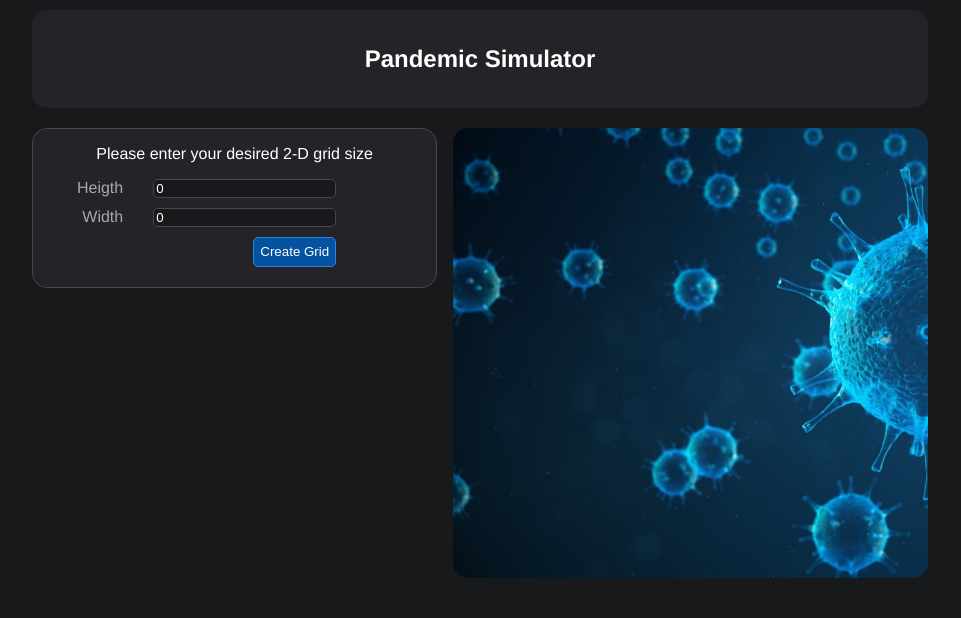
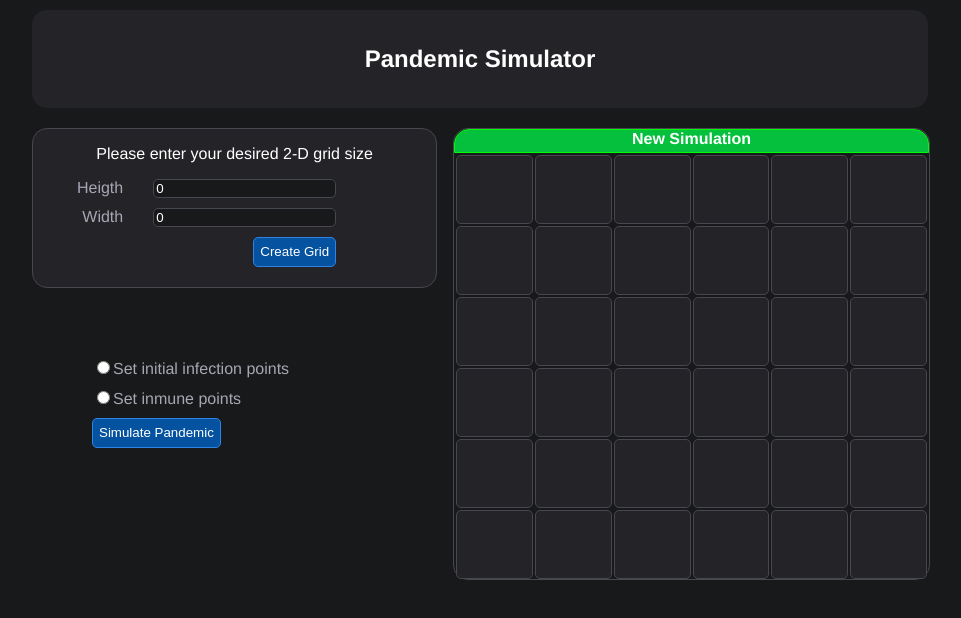
Before and after one commit to Josue0117/pandemic-simulator, a Vue app: page / in a window 1280 px wide. Shown: the top 618 px of the page, without its empty margins (160-1121 px from the left). Built offline with nearby package versions, Linux system fonts and the light colour scheme.

Commit message:
New funtionality: Set infection and inmune points

```diff
--- a/src/App.vue
+++ b/src/App.vue
@@ -2,9 +2,11 @@
   <div class="container">
     <tittle-bar tittle="Pandemic Simulator"></tittle-bar>
     <grid-form @create-new-grid="createCustomGrid" tittle="Please enter your desired 2-D grid size"></grid-form>
-    <img v-if="height == 0 && width == 0" src="./assets/virus3.jpg">
+    <!---<img v-if="height == 0 && width == 0" src="./assets/virus3.jpg">
     <grid v-else :height="height" :width="width"></grid>
-    <pandemic-points @change-pnt-to-set="changePointToSet" v-if="height != 0 && width != 0"></pandemic-points>
+    <pandemic-points @change-pnt-to-set="changePointToSet" v-if="height != 0 && width != 0"></pandemic-points> --->
+    <grid :height="height" :width="width" :pointType="pointType"></grid>
+    <pandemic-points @change-pnt-to-set="changePointToSet"></pandemic-points>
   </div>
 </template>
 
@@ -21,7 +23,7 @@ export default {
     return{
       height: 0,
       width:  0,
-      pointToSet: null,
+      pointType: null,
     };
   },
   methods: {
@@ -29,8 +31,9 @@ export default {
       this.height = inputHeight;
       this.width  = inputWidth;
     },
-    changePointToSet( pointsToSet ) {
-      this.pointToSet = pointsToSet;
+    changePointToSet( pointType ) {
+      this.pointType = pointType;
+      console.log(this.pointType)
     }
   },
 }
--- a/src/components/Grid.vue
+++ b/src/components/Grid.vue
@@ -2,13 +2,81 @@
     <section>
         <header>New Simulation</header>
         <table id="grid">
+            <tr>
+                <td id="id01" class="unselected" @click="setPoint('id01',pointType)"></td>
+                <td id="id02" class="unselected" @click="setPoint('id02',pointType)"></td>
+                <td id="id03" class="unselected" @click="setPoint('id03',pointType)"></td>
+                <td id="id04" class="unselected" @click="setPoint('id04',pointType)"></td>
+                <td id="id05" class="unselected" @click="setPoint('id05',pointType)"></td>
+                <td id="id06" class="unselected" @click="setPoint('id06',pointType)"></td>
+            </tr>
+            <tr>
+                <td id="id11" class="unselected" @click="setPoint('id11',pointType)"></td>
+                <td id="id12" class="unselected" @click="setPoint('id12',pointType)"></td>
+                <td id="id13" class="unselected" @click="setPoint('id13',pointType)"></td>
+                <td id="id14" class="unselected" @click="setPoint('id14',pointType)"></td>
+                <td id="id15" class="unselected" @click="setPoint('id15',pointType)"></td>
+                <td id="id16" class="unselected" @click="setPoint('id16',pointType)"></td>
+            </tr>
+            <tr>
+                <td id="id21" class="unselected" @click="setPoint('id21',pointType)"></td>
+                <td id="id22" class="unselected" @click="setPoint('id22',pointType)"></td>
+                <td id="id23" class="unselected" @click="setPoint('id23',pointType)"></td>
+                <td id="id24" class="unselected" @click="setPoint('id24',pointType)"></td>
+                <td id="id25" class="unselected" @click="setPoint('id25',pointType)"></td>
+                <td id="id26" class="unselected" @click="setPoint('id26',pointType)"></td>
+            </tr>
+            <tr>
+                <td id="id31" class="unselected" @click="setPoint('id31',pointType)"></td>
+                <td id="id32" class="unselected" @click="setPoint('id32',pointType)"></td>
+                <td id="id33" class="unselected" @click="setPoint('id33',pointType)"></td>
+                <td id="id34" class="unselected" @click="setPoint('id34',pointType)"></td>
+                <td id="id35" class="unselected" @click="setPoint('id35',pointType)"></td>
+                <td id="id36" class="unselected" @click="setPoint('id36',pointType)"></td>
+            </tr>
+            <tr>
+                <td id="id41" class="unselected" @click="setPoint('id41',pointType)"></td>
+                <td id="id42" class="unselected" @click="setPoint('id42',pointType)"></td>
+                <td id="id43" class="unselected" @click="setPoint('id43',pointType)"></td>
+                <td id="id44" class="unselected" @click="setPoint('id44',pointType)"></td>
+                <td id="id45" class="unselected" @click="setPoint('id45',pointType)"></td>
+                <td id="id46" class="unselected" @click="setPoint('id46',pointType)"></td>
+            </tr>
+            <tr>
+                <td id="id51" class="unselected" @click="setPoint('id51',pointType)"></td>
+                <td id="id52" class="unselected" @click="setPoint('id52',pointType)"></td>
+                <td id="id53" class="unselected" @click="setPoint('id53',pointType)"></td>
+                <td id="id54" class="unselected" @click="setPoint('id54',pointType)"></td>
+                <td id="id55" class="unselected" @click="setPoint('id55',pointType)"></td>
+                <td id="id56" class="unselected" @click="setPoint('id56',pointType)"></td>
+            </tr>
         </table>
     </section>
 </template>
 
 <script>
 export default {
-    props: [ 'height' , 'width'],
+    props: [ 'height' , 'width' , 'pointType' ],
+    methods: {
+        setPoint( id , pointType ) {
+            const point = document.getElementById(id);
+            if( point.className === 'unselected' ){
+                point.setAttribute('class','selected');
+                if( pointType === 'inmune' ){
+                    const style = document.createAttribute('style');
+                    style.value = 'border: solid 1px #00fa0c; background: #05c03d6b;'
+                    point.setAttributeNode(style);
+                } else {
+                    const style = document.createAttribute('style');
+                    style.value = 'border: solid 1px #fa0000; background: #c005056b;'
+                    point.setAttributeNode(style);
+                }
+            } else {
+                point.setAttribute('class','unselected');
+                point.removeAttribute('style');
+            }
+        }
+    },
     mounted: function() {
         const table = document.getElementById("grid");
 
@@ -23,7 +91,7 @@ export default {
             table.appendChild(newRow);
         }
         console.log(this.height+' '+this.width);
-    },
+    },/*
     updated: function() {
         const table = document.getElementById("grid");
         while (table.firstChild) {
@@ -41,7 +109,7 @@ export default {
             table.appendChild(newRow);
         }
         console.log(this.height+' '+this.width);
-    },
+    },*/
 }
 </script>
 
@@ -68,4 +136,8 @@ export default {
         width: 100%;
         height: 95%;
     }
+
+    l{
+        border: solid 1px #fa0000; background: #c005056b;
+    }
 </style>
```
